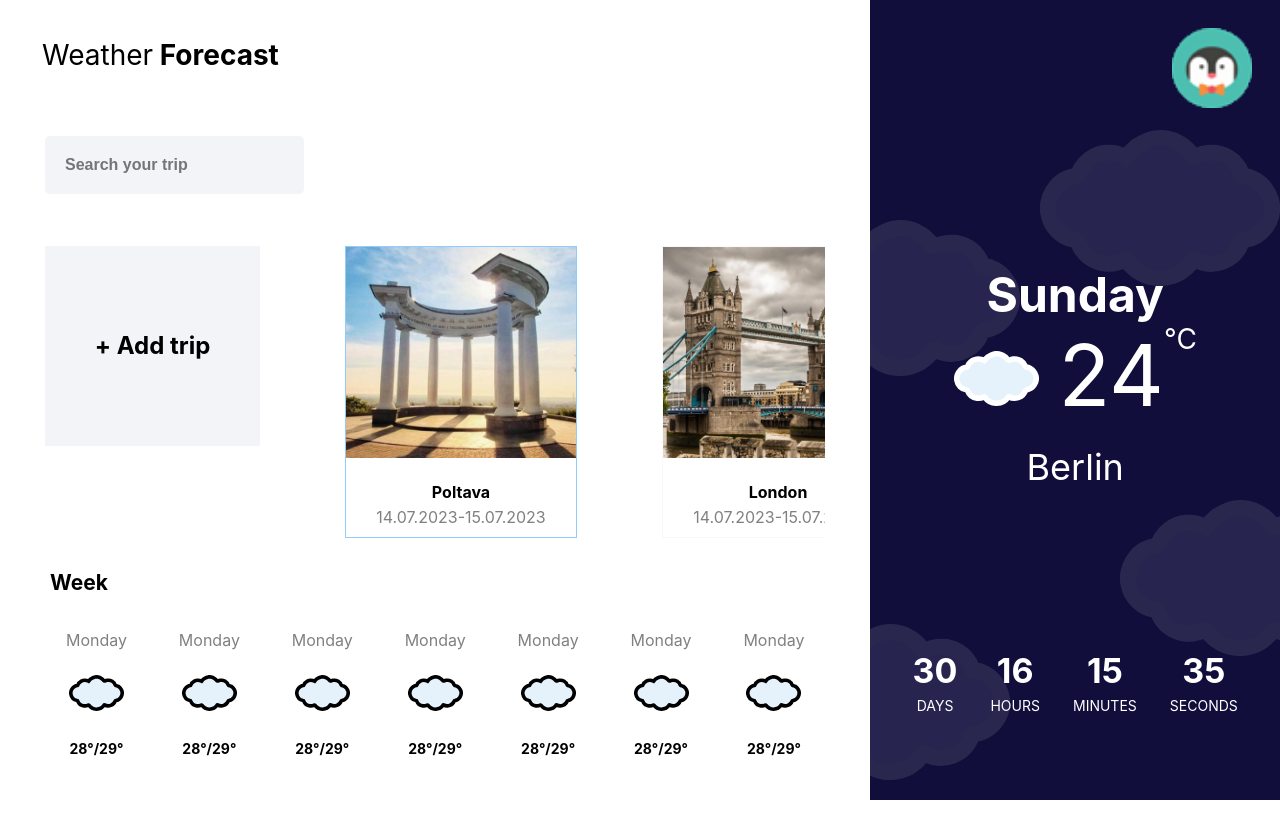
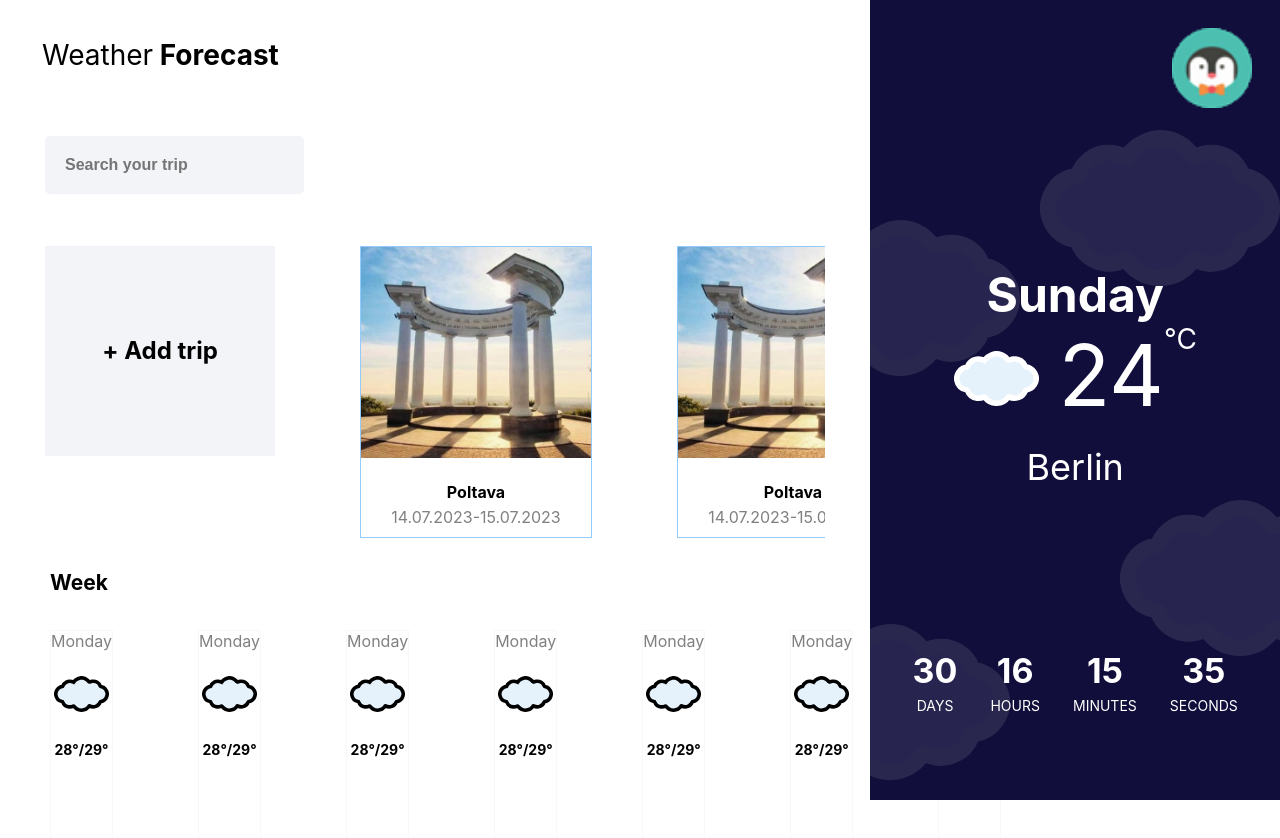
Before and after one commit to kastommor1/Reenbit-front-end-test, a React (Create React App) app: page / in a window 1280 px wide. Shown: the top 838 px of the page. Before the commit the page ends 800 px from the top, so only its background shows below. Built offline with nearby package versions, Linux system fonts and the light colour scheme.

Commit message:
Static Trip

```diff
--- /dev/null
+++ b/src/components/Trips/Trip/Trip.js
@@ -0,0 +1,20 @@
+import classes from "./Trip.module.css"
+import PoltavaImg from "../../../assets/City-Suit-Small/Poltava.jpg"
+import BarcelonaImg from "../../../assets/City-Suit-Small/Barcelona.jpg"
+import LondonImg from "../../../assets/City-Suit-Small/London.jpg"
+
+const Trip = props => {
+    return (
+        <li className={classes.active}>
+        <div className={classes.photo}>
+            <img src={PoltavaImg} alt="" />
+        </div>
+        <div className={classes.description}>
+            <div className={classes.city}>Poltava</div>
+            <div className={classes.date}>14.07.2023-15.07.2023</div>
+        </div>
+    </li>
+    )
+}
+
+export default Trip;
--- /dev/null
+++ b/src/components/Trips/Trip/Trip.module.css
@@ -0,0 +1,38 @@
+li {
+    height: 290px;
+    border: 1px solid #f8f8f8;
+    margin-right: 65px;
+
+
+    display: inline-block;
+    cursor: pointer;
+}
+
+.photo{
+    width: 230px;
+    height: 210px;
+}
+
+.photo img {
+    width: 100%;
+}
+
+.active {
+    border: 1px solid #93cbff!important;
+}
+
+.city{
+    font-size: 16px;
+    font-weight: bold;
+    margin-top: 10px;
+}
+
+.date{
+    font-size: 16px;
+    color: gray;
+    margin-top: 5px;
+}
+
+.description{
+    padding: 15px;
+}
--- a/src/components/Trips/Trips.js
+++ b/src/components/Trips/Trips.js
@@ -4,6 +4,7 @@ import BarcelonaImg from "../../assets/City-Suit-Small/Barcelona.jpg"
 import LondonImg from "../../assets/City-Suit-Small/London.jpg"
 import { useContext } from "react"
 import TripsContext from "../../store/trips-context"
+import Trip from "./Trip/Trip"
 
 const Trips = () => {
     const tripsCtx = useContext(TripsContext);
@@ -19,6 +20,12 @@ const Trips = () => {
                        <span>+ Add trip</span>
                     </div>
                 </li>
+
+                <Trip/>
+                <Trip/>
+                <Trip/>
+
+{/*
                 <li className={classes.active}>
                     <div className={classes.photo}>
                         <img src={PoltavaImg} alt="" />
@@ -28,51 +35,7 @@ const Trips = () => {
                         <div className={classes.date}>14.07.2023-15.07.2023</div>
                     </div>
                 </li>
-                <li>
-                    <div className={classes.photo}>
-                        <img src={LondonImg} alt="" />
-                    </div>
-                    <div className={classes.description}>
-                        <div className={classes.city}>London</div>
-                        <div className={classes.date}>14.07.2023-15.07.2023</div>
-                    </div>
-                </li>
-                <li>
-                    <div className={classes.photo}>
-                        <img src={BarcelonaImg} alt="" />
-                    </div>
-                    <div className={classes.description}>
-                        <div className={classes.city}>Barcelona</div>
-                        <div className={classes.date}>14.07.2023-15.07.2023</div>
-                    </div>
-                </li>
-                <li>
-                    <div className={classes.photo}>
-                        <img src={PoltavaImg} alt="" />
-                    </div>
-                    <div className={classes.description}>
-                        <div className={classes.city}>Poltava</div>
-                        <div className={classes.date}>14.07.2023-15.07.2023</div>
-                    </div>
-                </li>
-                <li>
-                    <div className={classes.photo}>
-                        <img src={PoltavaImg} alt="" />
-                    </div>
-                    <div className={classes.description}>
-                        <div className={classes.city}>Poltava</div>
-                        <div className={classes.date}>14.07.2023-15.07.2023</div>
-                    </div>
-                </li>
-                <li>
-                    <div className={classes.photo}>
-                        <img src={PoltavaImg} alt="" />
-                    </div>
-                    <div className={classes.description}>
-                        <div className={classes.city}>Poltava</div>
-                        <div className={classes.date}>14.07.2023-15.07.2023</div>
-                    </div>
-                </li>
+                 */}
 
             </ul>
         </div>
--- a/src/components/Trips/Trips.module.css
+++ b/src/components/Trips/Trips.module.css
@@ -28,56 +28,19 @@ input{
     scrollbar-color: #f2f4f8 #fff;
 }
 
-.trips li {
-    height: 290px;
-    border: 1px solid #f8f8f8;
-    margin-right: 65px;
-
-
-    display: inline-block;
-    cursor: pointer;
-}
-
 .trips li:last-child {
     margin-right: 0;
 }
 
-.photo{
-    width: 230px;
-    height: 210px;
-}
 
-.photo img {
-    width: 100%;
-}
-
-.active {
-    border: 1px solid #93cbff!important;
-}
-
-.city{
-    font-size: 16px;
-    font-weight: bold;
-    margin-top: 10px;
-}
-
-.date{
-    font-size: 16px;
-    color: gray;
-    margin-top: 5px;
-}
-
-.description{
-    padding: 15px;
-}
 .add{
     border: none!important;
 }
 
 .add div {
     background-color: #f2f4f8;
-    width: 215px;
-    height: 200px;
+    width: 230px;
+    height: 210px;
     font-size: 24px;
     font-weight: bold;
     display: flex;
```
